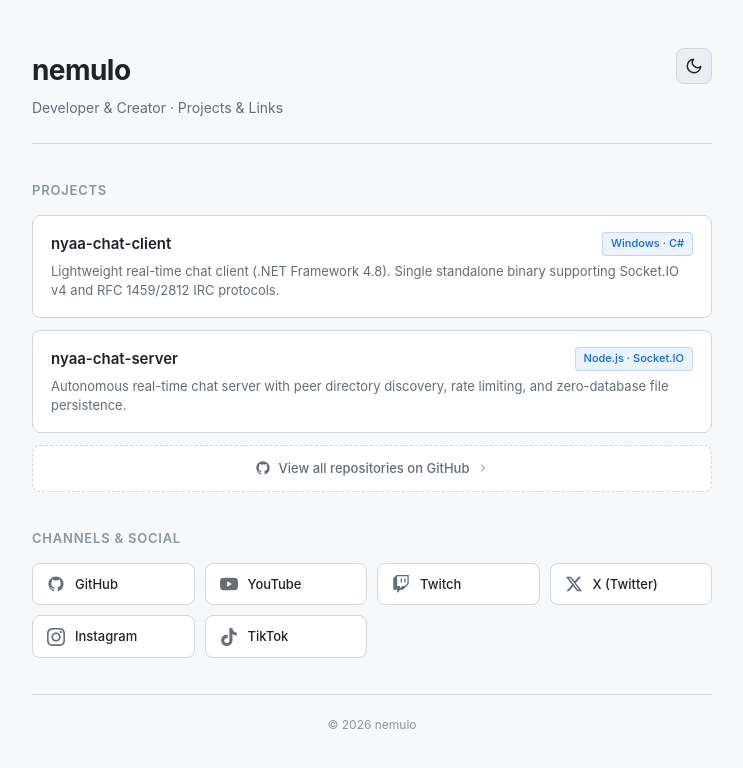
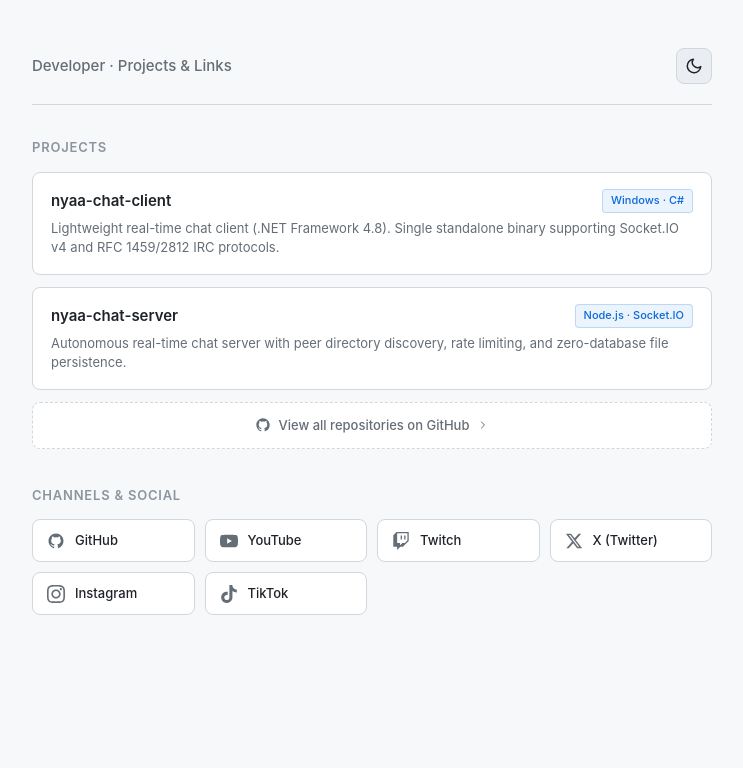
Before and after one commit to nemunemulo/nyaa-chat-server, a website: page public/home.html in a window 1280 px wide. Shown: the whole page, without its empty margins (268-1011 px from the left). Drawn offline with Linux system fonts and the light colour scheme.

Commit message:
style: remove name and footer copyright from home page

```diff
--- a/public/home.html
+++ b/public/home.html
@@ -3,8 +3,8 @@
 <head>
   <meta charset="utf-8">
   <meta name="viewport" content="width=device-width, initial-scale=1.0">
-  <title>nemulo</title>
-  <meta name="description" content="nemulo personal hub and project directory.">
+  <title>Projects &amp; Links</title>
+  <meta name="description" content="Personal hub and project directory.">
   <style>
     :root {
       --bg: #0d1117;
@@ -73,22 +73,15 @@
     header {
       display: flex;
       justify-content: space-between;
-      align-items: flex-start;
-      margin-bottom: 36px;
-      padding-bottom: 24px;
+      align-items: center;
+      margin-bottom: 32px;
+      padding-bottom: 20px;
       border-bottom: 1px solid var(--border);
     }
 
-    .profile-info h1 {
-      font-size: 28px;
-      font-weight: 700;
-      letter-spacing: -0.02em;
-      color: var(--text-main);
-      margin-bottom: 4px;
-    }
-
     .profile-info p {
-      font-size: 14px;
+      font-size: 15px;
+      font-weight: 500;
       color: var(--text-muted);
     }
 
@@ -262,22 +255,13 @@
     }
 
 
-    footer {
-      margin-top: 20px;
-      padding-top: 20px;
-      border-top: 1px solid var(--border);
-      text-align: center;
-      font-size: 12px;
-      color: var(--text-dim);
-    }
   </style>
 </head>
 <body>
   <div class="container">
     <header>
       <div class="profile-info">
-        <h1>nemulo</h1>
-        <p>Developer &amp; Creator · Projects &amp; Links</p>
+        <p>Developer · Projects &amp; Links</p>
       </div>
       <button id="themeToggle" class="theme-toggle-btn" aria-label="Toggle Theme" title="테마 변경">
         <svg class="sun-icon" viewBox="0 0 24 24" fill="none" stroke="currentColor" stroke-width="2" stroke-linecap="round" stroke-linejoin="round">
@@ -375,9 +359,6 @@
       </div>
     </section>
 
-    <footer>
-      &copy; 2026 nemulo
-    </footer>
   </div>
 
   <script>
```
